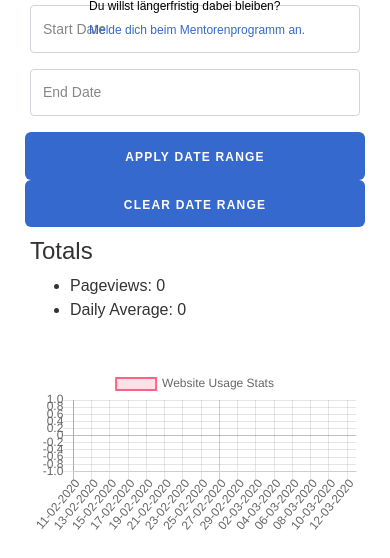
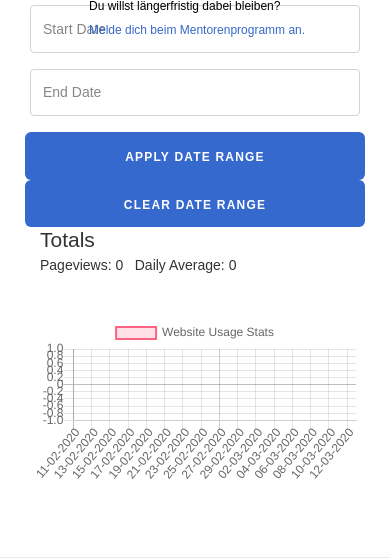
Before and after one commit to wmde/mitmachen, a Flask app: template www/python/src/templates/stats.html in a window 390 px wide. Shown: the part 960-1518 px from the top of the page. Run offline with Flask 2, Linux system fonts and the light colour scheme; the template is opened without the code that fills it, so the values that code supplies are empty; some libraries are stand-ins or nearby versions.

Commit message:
fixing styling

```diff
--- a/www/python/src/templates/stats.html
+++ b/www/python/src/templates/stats.html
@@ -187,6 +187,41 @@
 .main-wrapper.article-page-wrap.table-responsive >.form-row button {
     line-height: 22px !important;
 }
+
+@media (max-width:767px) {
+	.dataTables_wrapper .dt-buttons {
+    	width: 100%;
+	}
+
+	.dataTables_wrapper .dt-buttons >.dt-button {
+    	margin-bottom: 1rem;
+	}
+
+	.dataTables_wrapper .dt-buttons .dt-button {
+    	margin: 0;
+    	width: 100%;
+	}
+}
+
+.written-stats {
+    margin-left: 15px;
+}
+
+.written-stats h4 {
+    margin-bottom: 0;
+    font-size: 21px;
+}
+
+.written-stats ul {
+    padding: 0;
+    margin: 0;
+}
+
+.written-stats ul li {
+    display: inline-block;
+    font-size: 14px;
+    margin-right: 7px;
+}
     </style>
 </head>
 
@@ -262,7 +297,7 @@
 			</div>
 			<button id="apply-date-range-chart" class="btn btn-info btn-sm" style="margin-right:15px;">Apply Date Range</button>
 			<button style="margin-left:10px;" id="clear-date-range-chart" class="btn btn-info btn-sm">Clear Date Range</button>
-		</div>
+
 	    	<div class="written-stats">
 				<h4>Totals</h4>
 				<ul>
@@ -273,6 +308,7 @@
 						Daily Average: <span class="daily-average"></span>
 					</li>
 				</ul>
+			</div>
 		</div>
 
 	</div>
@@ -539,16 +575,16 @@
 				buttons: [
 					{
 						extend: 'csv',
-						text: 'Download Search',
+						text: 'Page View CSV',
 						exportOptions: {
-							rows: '.search'
+							rows: '.subcategoryarticle'
 						}
 					},
 					{
 						extend: 'csv',
-						text: 'Download Page Views',
+						text: 'Search Term Data CSV',
 						exportOptions: {
-							rows: '.subcategoryarticle'
+							rows: '.search'
 						}
 					}
 				]
```
Lines whose indentation alone changed are shown as unchanged.
